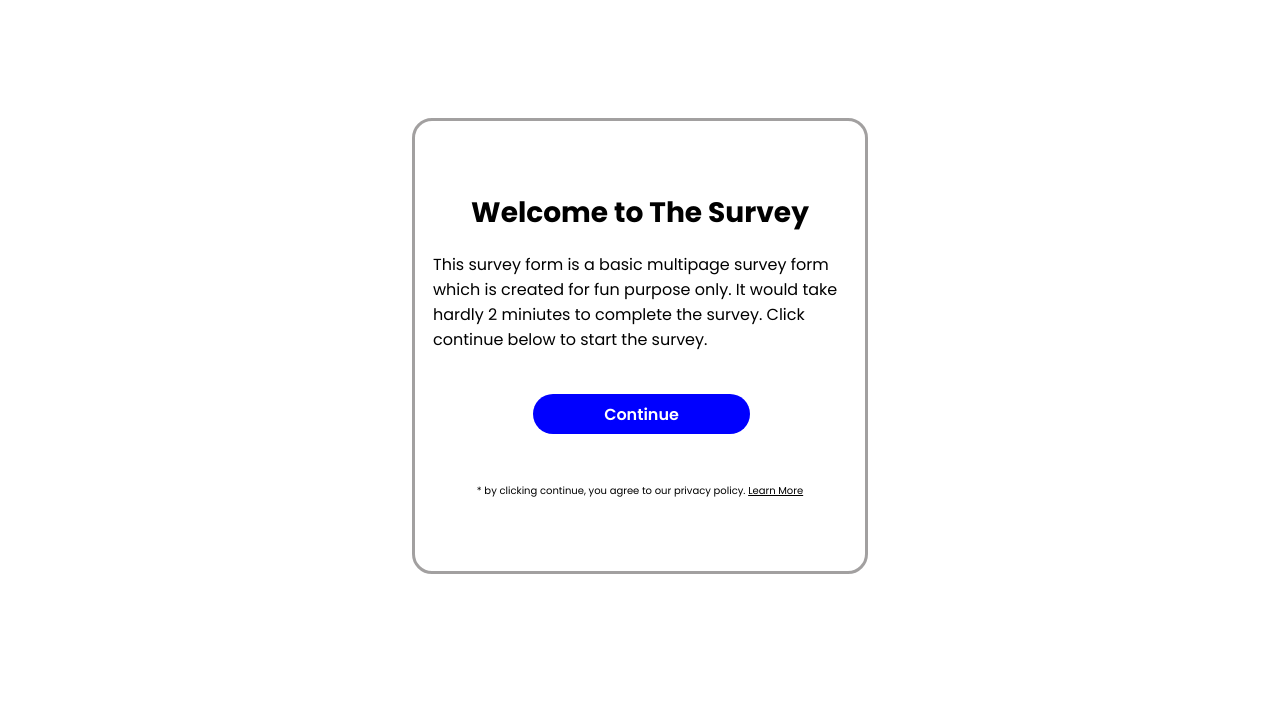
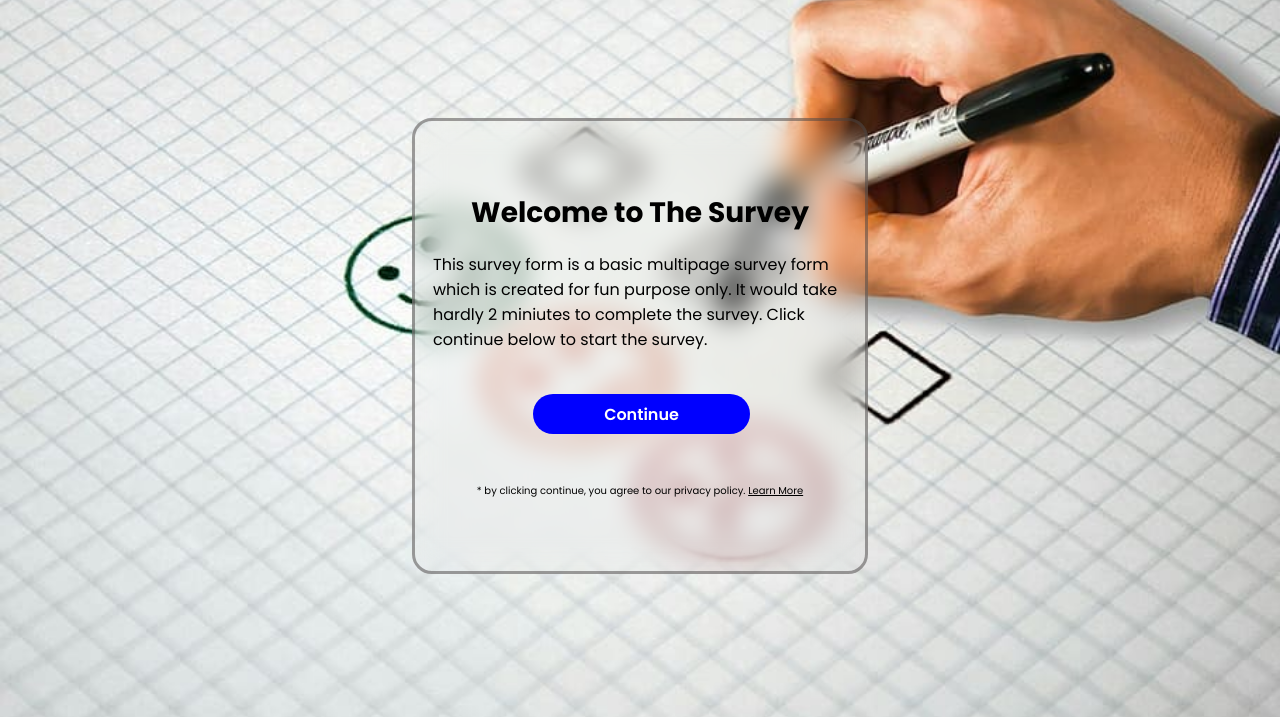
Before and after one commit to Shuvankar2/survey-form, a plain HTML site: page index.html in a window 1280 px wide. Shown: the part 83-800 px from the top of the page. Drawn offline with nearby package versions, Linux system fonts and the light colour scheme.

Commit message:
css modify

```diff
--- a/css/style.css
+++ b/css/style.css
@@ -131,7 +131,7 @@ nav ul li a{
     min-height: calc(100vh - 4.5vw);
     align-items: center;
     width: 100%;
-    background: url(survey-form/img/survey-bg.jpg)no-repeat;
+    background: url(/img/survey-bg.jpg)no-repeat;
     background-position: center;
     background-size: cover;
 }
--- a/css/utilities.css
+++ b/css/utilities.css
@@ -3,7 +3,7 @@
 /* mobile overlay menu */
 
 body{
-  background: url(survey-form/img/survey-bg.jpg) no-repeat fixed;
+  background: url(/img/survey-bg.jpg) no-repeat fixed;
   background-size: cover;
 }
 .mobile-menu {
```
